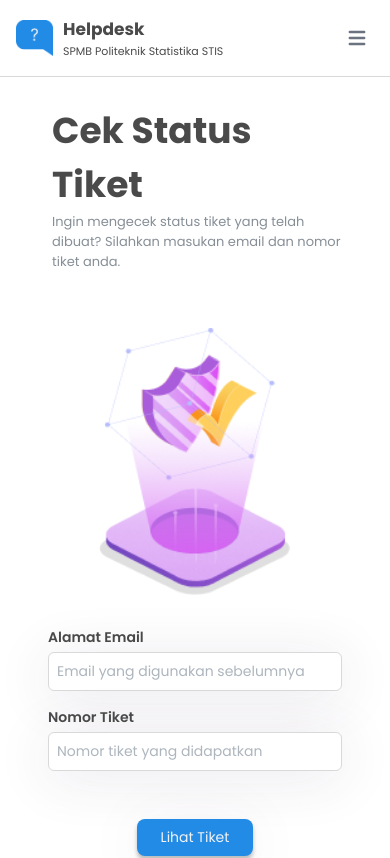
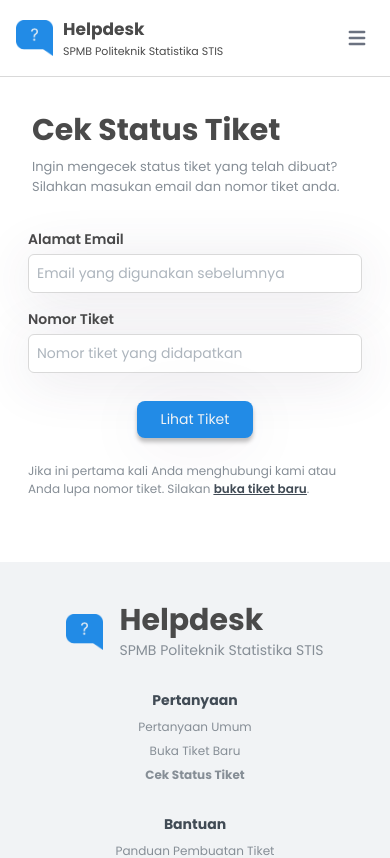
Before and after one commit to damarss/helpdesk, a Next.js app: page /check-ticket in a window 390 px wide. Shown: the top 858 px of the page. Built offline with nearby package versions, Linux system fonts and the light colour scheme.

Commit message:
Penyeragaman layout margin

```diff
--- a/app/check-ticket/page.tsx
+++ b/app/check-ticket/page.tsx
@@ -1,20 +1,23 @@
-import React from 'react'
-import { CheckForm } from '../components'
+import React from "react";
+import { CheckForm } from "../components";
 
-type Props = {}
+type Props = {};
 
 const CheckTicketPage = (props: Props) => {
-  return <>
-        <div className="flex flex-col m-12 mt-24 md:m-28">
-            <div className="mb-4 pl-1 w-full">
-        <h1 className="text-4xl font-bold mt-2 leading-[54px]">Cek Status Tiket</h1>
-        <p className="text-[13px] text-grey-mid font-normal mb-4 leading-5">Ingin mengecek status tiket yang telah dibuat? Silahkan masukan email dan nomor tiket anda.</p>
+  return (
+    <main className="flex flex-col mx-7 md:mx-36">
+      <div className="mt-8 md:mt-18 mb-4 pl-1 w-full">
+        <h1 className="text-3xl font-bold leading-[54px]">
+          Cek Status Tiket
+        </h1>
+        <p className="text-[13px] text-grey-mid font-normal mb-4 leading-5">
+          Ingin mengecek status tiket yang telah dibuat? Silahkan masukan email
+          dan nomor tiket anda.
+        </p>
+      </div>
+      <CheckForm />
+    </main>
+  );
+};
 
-            </div>
-        <CheckForm />
-        </div>
-    </>
-
-}
-
-export default CheckTicketPage
+export default CheckTicketPage;
--- a/app/components/CheckForm.tsx
+++ b/app/components/CheckForm.tsx
@@ -1,22 +1,13 @@
-import React from 'react'
-import Image from 'next/image'
+import React from "react";
+import Image from "next/image";
 
-type Props = {}
+type Props = {};
 
 const CheckForm = (props: Props) => {
   return (
-    <>
-    <div className='flex flex-col md:flex-row my-6'>
-      <div className="md:hidden flex justify-center md:justify-end w-full md:w-1/2 xl:w-1/3 mb-6 md:pe-4 md:mx-6 ">
-        <Image
-          src="/assets/img/Verify.png"
-          alt="Create Ticket Illustration"
-          width={200}
-          height={200}
-          />
-      </div>
-      <div className="flex flex-col py-2 space-y-4 md:space-y-6 md:w-2/5 lg:w-1/4">
-
+    <form>
+      <div className="flex flex-col md:flex-row">
+        <div className="flex flex-col space-y-4 md:space-y-6 md:w-2/5 lg:w-1/4">
           <div className="flex flex-col">
             <label htmlFor="email" className="text-dark text-h3 font-h3 mb-1">
               Alamat Email
@@ -30,8 +21,11 @@ const CheckForm = (props: Props) => {
             />
           </div>
 
-        <div className="flex flex-col pb-8">
-          <label htmlFor="nomor-tiket" className="text-dark text-h3 font-h3 mb-1">
+          <div className="flex flex-col pb-3">
+            <label
+              htmlFor="nomor-tiket"
+              className="text-dark text-h3 font-h3 mb-1"
+            >
               Nomor Tiket
             </label>
             <input
@@ -51,7 +45,6 @@ const CheckForm = (props: Props) => {
             >
               Lihat Tiket
             </button>
-
           </div>
         </div>
         <div className="hidden md:flex justify-center md:justify-end w-full md:w-1/2 xl:w-1/3  md:pe-4 md:mx-6 ">
@@ -62,18 +55,19 @@ const CheckForm = (props: Props) => {
             height={200}
           />
         </div>
-
       </div>
-     <div className=" my-4 sm:my-12 font-light text-[11px] text-grey-mid">
+      <div className="mt-6 sm:mt-6 mb-16 md:mb-24 text-grey-mid text-secondary">
         <p>
-          Jika ini pertama kali Anda menghubungi kami atau Anda lupa nomor tiket. Silahkan{" "}
+          Jika ini pertama kali Anda menghubungi kami atau Anda lupa nomor
+          tiket. Silakan{" "}
           <span className="font-semibold underline text-black-base">
             <a href="/create-ticket">buka tiket baru</a>
-          </span>{" "}
+          </span>
+          .
         </p>
       </div>
-    </>
-  )
-}
+    </form>
+  );
+};
 
-export default CheckForm
+export default CheckForm;
--- a/app/components/Hero.tsx
+++ b/app/components/Hero.tsx
@@ -25,7 +25,7 @@ const Hero = () => {
           arsip lengkap dan riwayat dari semua permintaan bantuan. Alamat email
           yang valid diperlukan untuk dapat membuat tiket bantuan. Sebelum anda
           membuat tiket, periksalah{" "}
-          <Link className="text-biru font-semibold underline" href="/faq">
+          <Link className="font-semibold underline" href="/faq">
             Pertanyaan Umum
           </Link>{" "}
           kami terlebih dahulu, barangkali apa yang ingin akan dapatkan
--- a/app/components/Navbar.tsx
+++ b/app/components/Navbar.tsx
@@ -45,7 +45,6 @@ const Navbar = () => {
       className={`z-10 fixed top-0 bg-white w-full ${
         isMenuOpen ? "h-fit" : "h-[77px]"
       }  border-b-[1px] border-grey-light`}
-      onBlur={() => setTimeout(() => setIsMenuOpen(false), 100)}
     >
       <div className="lg:mx-20 p-4 h-full flex flex-wrap items-center mx-auto lg:gap-10 justify-between">
         <div className="flex w-full h-full lg:w-fit justify-between items-center">
--- a/app/faq/page.tsx
+++ b/app/faq/page.tsx
@@ -1,17 +1,19 @@
 import { AccordionFAQ } from "../components";
 
-
 const Page = () => {
-    return <>
-        <div className="flex flex-col m-12 mt-24 md:m-28 ">
-            <div className="mb-4 pl-1 w-full">
-        <h1 className="text-3xl md:text-4xl font-bold mt-2 leading-[50px] md:leading-[54px]">Pertanyaan Umum</h1>
-        <p className="text-[13px] text-grey-mid font-normal mb-4 leading-5">Pertanyaan Umum seputar SPMB Politeknik Statistika STIS</p>
-
-            </div>
-        <AccordionFAQ />
-        </div>
-    </>
-}
+  return (
+    <main className="flex flex-col mx-7 md:mx-36 mb-16 md:mb-24">
+      <div className="mt-8 md:mt-18 mb-4 pl-1 w-full">
+        <h1 className="text-3xl font-bold leading-[50px] md:leading-[54px]">
+          Pertanyaan Umum
+        </h1>
+        <p className="text-[13px] text-grey-mid font-normal mb-4 leading-5">
+          Pertanyaan Umum seputar SPMB Politeknik Statistika STIS
+        </p>
+      </div>
+      <AccordionFAQ />
+    </main>
+  );
+};
 
 export default Page;
```
Lines whose indentation alone changed are shown as unchanged.
